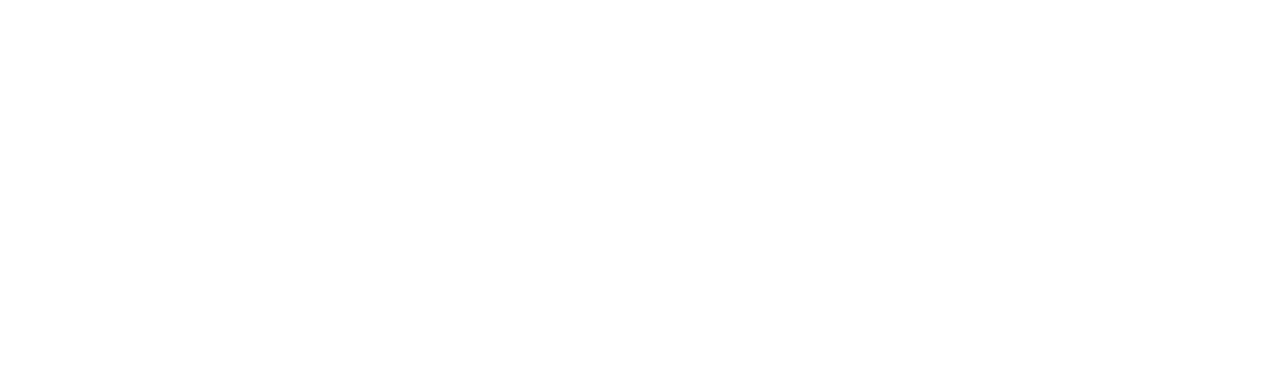
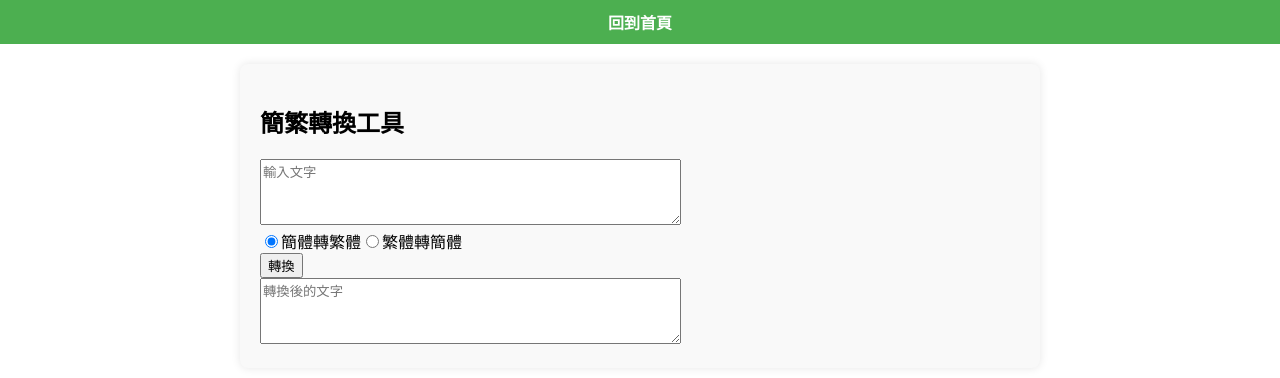
Before and after one commit to lclee3390/tool-box, a React (Create React App) app: page /#/zh in a window 1280 px wide. Shown: the top 378 px of the page. Built offline with nearby package versions, Linux system fonts and the light colour scheme.

Commit message:
add zh tool

```diff
--- a/package.json
+++ b/package.json
@@ -6,6 +6,7 @@
     "@testing-library/jest-dom": "^5.17.0",
     "@testing-library/react": "^13.4.0",
     "@testing-library/user-event": "^13.5.0",
+    "chinese-conv": "^1.1.0",
     "react": "^18.3.1",
     "react-dom": "^18.3.1",
     "react-router-dom": "^6.26.1",
--- a/public/index.html
+++ b/public/index.html
@@ -24,7 +24,7 @@
       work correctly both with client-side routing and a non-root public URL.
       Learn how to configure a non-root public URL by running `npm run build`.
     -->
-    <title>React App</title>
+    <title>ToolBox</title>
   </head>
   <body>
     <noscript>You need to enable JavaScript to run this app.</noscript>
--- a/src/App.js
+++ b/src/App.js
@@ -1,13 +1,14 @@
 // src/App.js
 import React from 'react';
-import { BrowserRouter as Router, Routes, Route, Link } from 'react-router-dom';
+import { HashRouter as Router, Routes, Route, Link } from 'react-router-dom';
 import HomePage from './components/HomePage';
 import CoinFlip from './components/CoinFlip';
 import CpValueCalculator from './components/CpValueCalculator';
+import ZhConvertTool from './components/ZhConvertTool';
 
 function App() {
   return (
-    <Router basename="/tool-box">
+    <Router>
       <header style={styles.header}>
         <Link to="/" style={styles.a}>
           回到首頁
@@ -18,6 +19,7 @@
           <Route path="/" element={<HomePage />} />
           <Route path="/coin-flip" element={<CoinFlip />} />
           <Route path="/cp" element={<CpValueCalculator />} />
+          <Route path="/zh" element={<ZhConvertTool />} />
         </Routes>
       </main>
     </Router>
--- a/src/components/HomePage.js
+++ b/src/components/HomePage.js
@@ -14,6 +14,11 @@
         <li style={styles.li}>
           <Link to="/cp" style={styles.a}>
             CP值計算機
+          </Link>
+        </li>
+        <li style={styles.li}>
+          <Link to="/zh" style={styles.a}>
+            簡繁轉換
           </Link>
         </li>
       </ul>
--- /dev/null
+++ b/src/components/ZhConvertTool.js
@@ -0,0 +1,100 @@
+import React, { useState } from 'react';
+import chineseConv from 'chinese-conv';
+
+const ZhConvertTool = () => {
+  const [inputText, setInputText] = useState('');
+  const [outputText, setOutputText] = useState('');
+  const [mode, setMode] = useState('simplified'); // 默認模式為簡體轉繁體
+
+  const handleInputChange = (e) => {
+    setInputText(e.target.value);
+  };
+
+  const handleModeChange = (e) => {
+    setMode(e.target.value);
+  };
+
+  const handleConvert = () => {
+    if (mode === 'simplified') {
+      setOutputText(chineseConv.tify(inputText)); // 簡體轉繁體
+    } else {
+      setOutputText(chineseConv.sify(inputText)); // 繁體轉簡體
+    }
+  };
+
+  return (
+    <div style={styles.container}>
+      <h2>簡繁轉換工具</h2>
+      <div>
+        <textarea
+          rows="4"
+          cols="50"
+          value={inputText}
+          onChange={handleInputChange}
+          placeholder="輸入文字"
+        />
+      </div>
+      <div>
+        <label>
+          <input
+            type="radio"
+            value="simplified"
+            checked={mode === 'simplified'}
+            onChange={handleModeChange}
+          />
+          簡體轉繁體
+        </label>
+        <label>
+          <input
+            type="radio"
+            value="traditional"
+            checked={mode === 'traditional'}
+            onChange={handleModeChange}
+          />
+          繁體轉簡體
+        </label>
+      </div>
+      <div>
+        <button onClick={handleConvert}>轉換</button>
+      </div>
+      <div>
+        <textarea
+          rows="4"
+          cols="50"
+          value={outputText}
+          readOnly
+          placeholder="轉換後的文字"
+        />
+      </div>
+    </div>
+  );
+};
+
+const styles = {
+    header: {
+      backgroundColor: '#4CAF50',
+      color: 'white',
+      textAlign: 'center',
+      padding: '10px 0',
+    },
+    main: {
+      padding: '20px',
+      maxWidth: '800px',
+      margin: '0 auto',
+    },
+    a: {
+      textDecoration: 'none',
+      fontWeight: 'bold',
+      cursor: 'pointer',
+      color: 'white',
+    },
+    container: {
+      padding: "20px",
+      maxWidth: "100%",
+      margin: "0 auto",
+      backgroundColor: "#f9f9f9",
+      borderRadius: "8px",
+      boxShadow: "0px 0px 10px rgba(0, 0, 0, 0.1)",
+    },
+  };
+export default ZhConvertTool;
```
Also changed, not shown: 2 other files (tests, documents, lock files or other folders).
